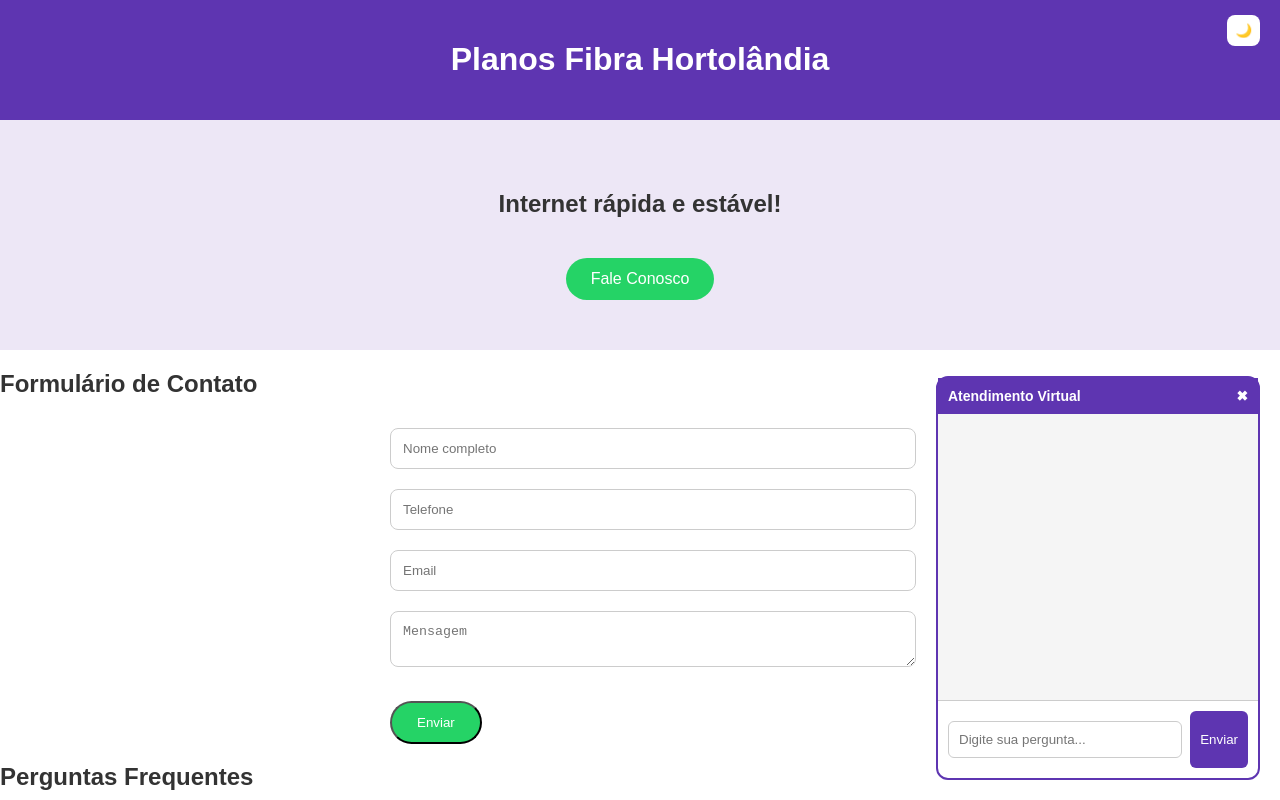
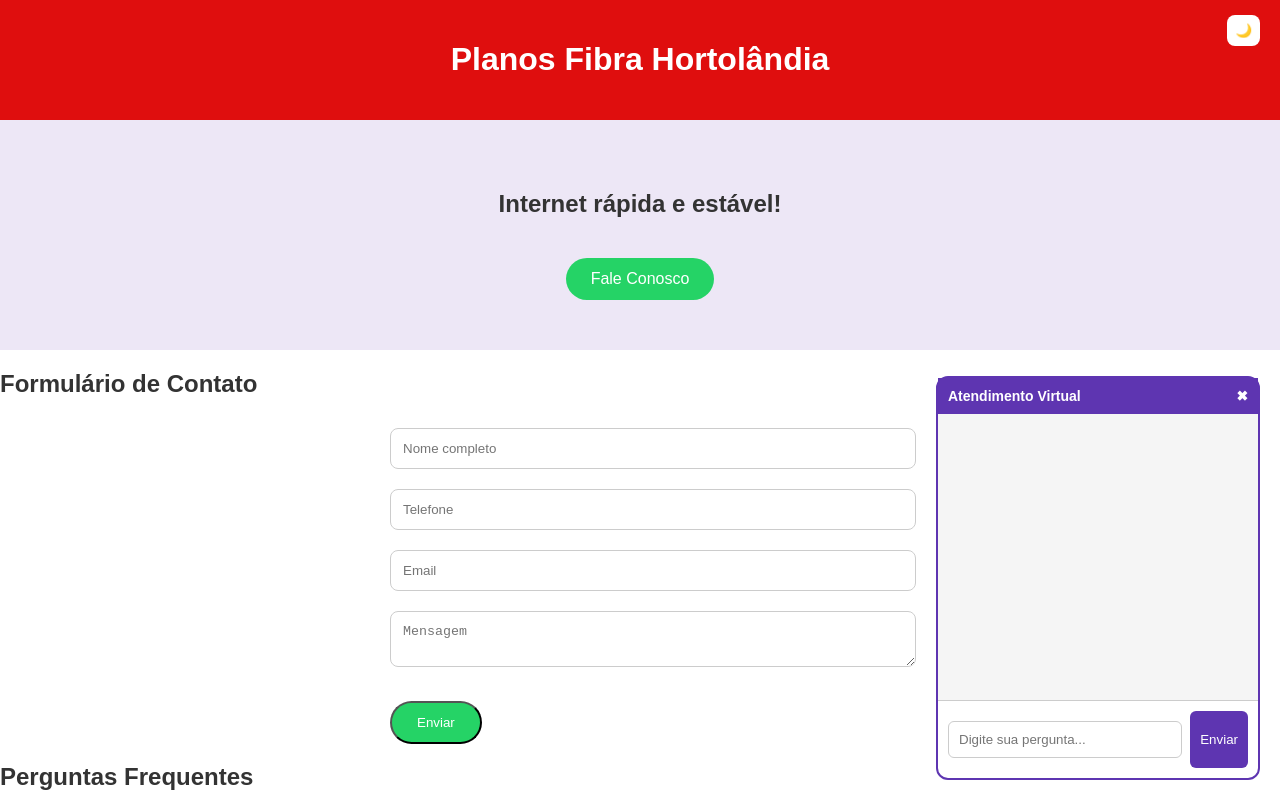
Before and after one commit to Mendeslima251117/Projeto-novo, a plain HTML site: page index.html in a window 1280 px wide. Shown: the top 800 px of the page. Drawn offline with nearby package versions, Linux system fonts and the light colour scheme.

Commit message:
atualizando

```diff
--- a/Style.css
+++ b/Style.css
@@ -13,7 +13,7 @@ body {
 }
 
 header {
-  background: #5e35b1;
+  background: #df0e0e;
   color: white;
   padding: 20px;
   text-align: center;
@@ -25,7 +25,7 @@ header {
   top: 15px;
   right: 20px;
   background: #fff;
-  color: #5e35b1;
+  color: #e91818;
   border: none;
   padding: 8px;
   border-radius: 8px;
```
